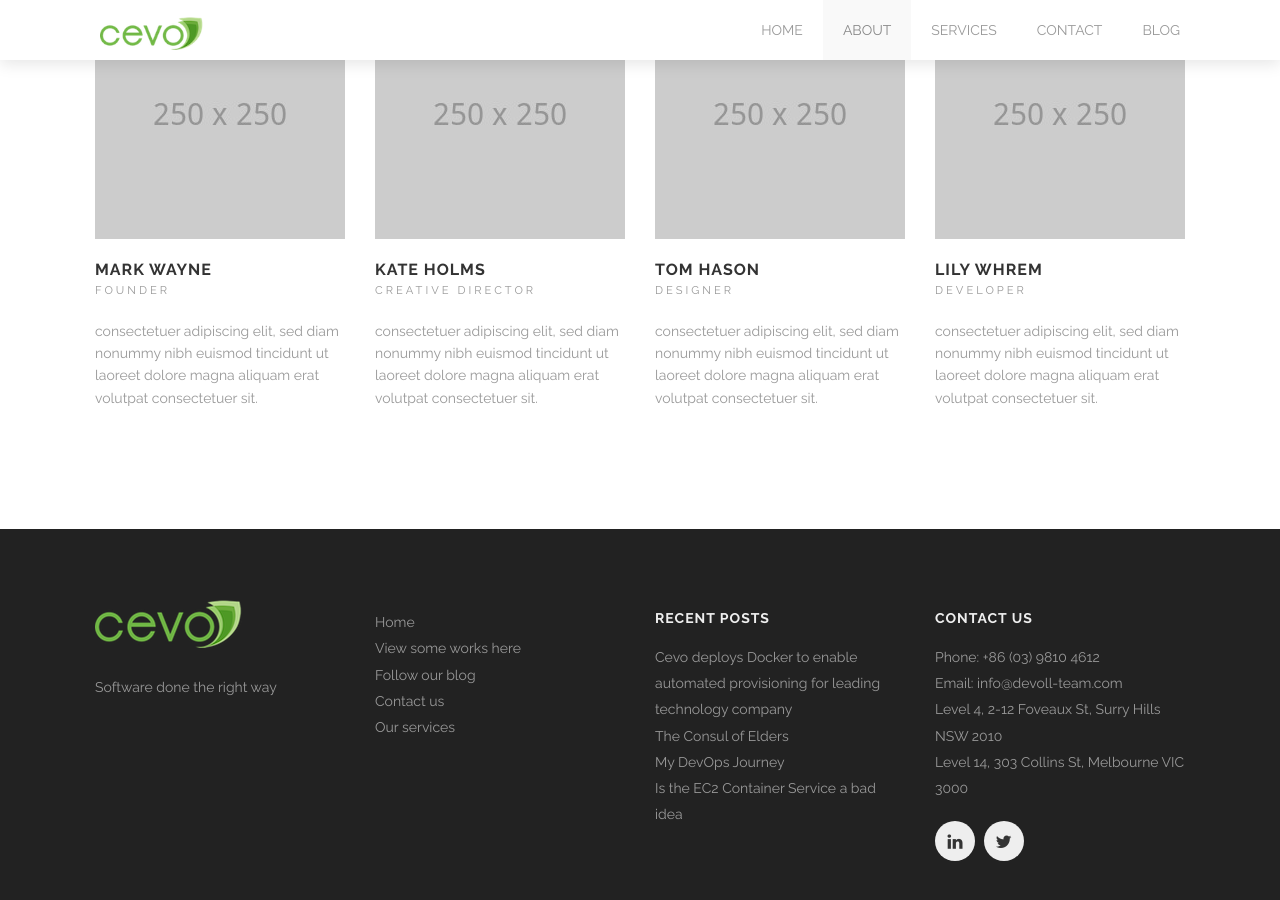
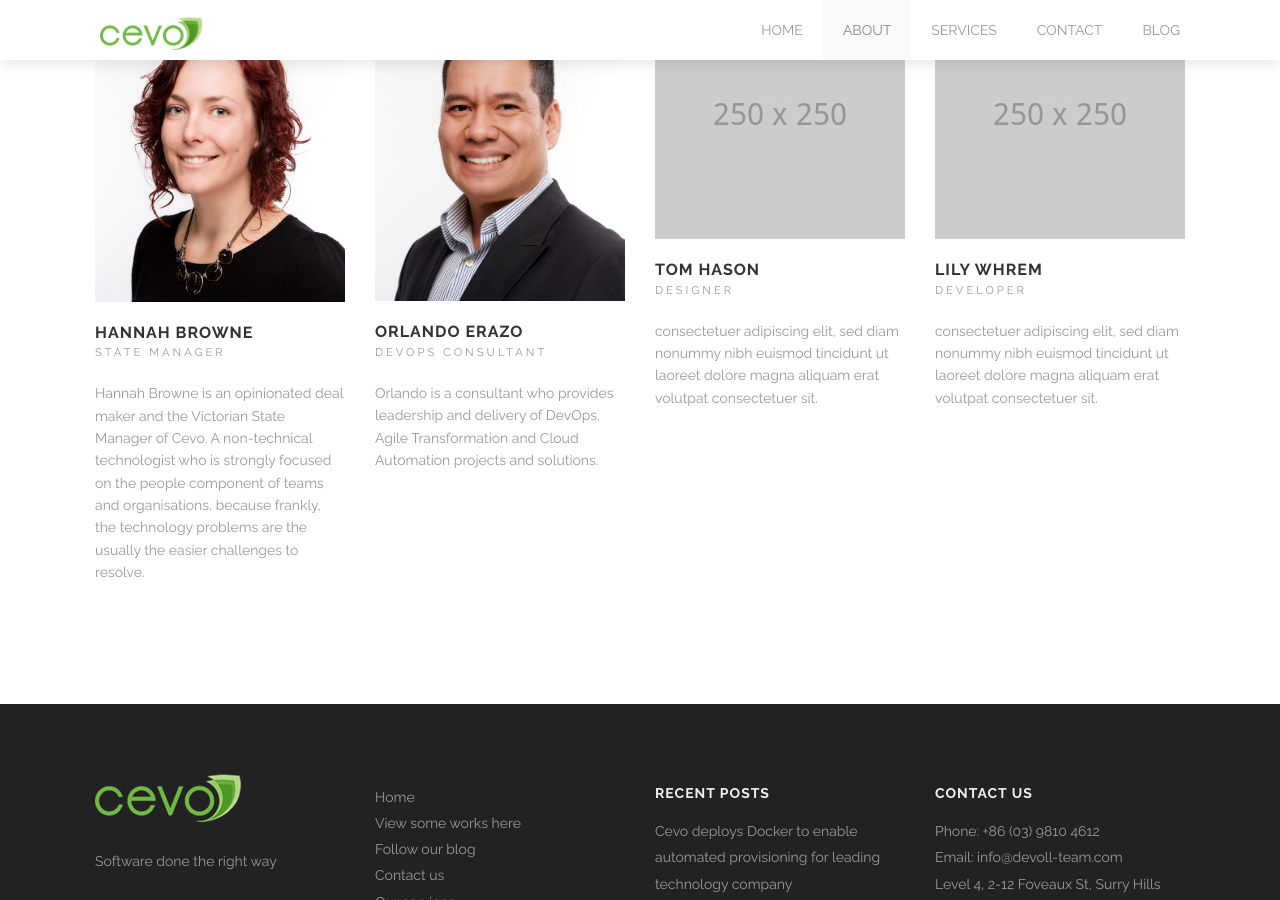
Before and after one commit to nonspecialist/cevoaustralia.github.io, a Jekyll site: the page built from about.html, in a window 1280 px wide and 900 px high, scrolled down 1117 px. Built offline with Jekyll 4.4.1, drawn with Linux system fonts in a browser that asks for light colours.

Commit message:
Add bio for Hannah and Orlando

```diff
--- a/about.html
+++ b/about.html
@@ -26,28 +26,23 @@ testimonials:
     avatar: images/@stock/author-avatar-3.png
 
 members:
-  - name: Mark Wayne
-    position: founder
+  - name: Hannah Browne
+    position: State Manager
     desc:
-      consectetuer adipiscing elit, sed diam nonummy nibh euismod tincidunt ut laoreet dolore magna aliquam erat volutpat consectetuer sit.
-    avatar: images/@stock/member-1.jpg
+      Hannah Browne is an opinionated deal maker and the Victorian State Manager of Cevo. A non-technical technologist who is strongly focused on the people component of teams and organisations, because frankly, the technology problems are the usually the easier challenges to resolve.
+    avatar: images/@stock/Hanna_Browne.jpg
     socials:
-      - icon_class: fa fa-twitter
-        url: http://twitter.com
-      - icon_class: fa fa-facebook
-        url: http://facebook.com
-  - name: Kate Holms
-    position: Creative Director
+      - icon_class: fa fa-linkedin
+        url: https://au.linkedin.com/in/hannahbrowne
+
+  - name: Orlando Erazo
+    position: DevOps Consultant
     desc:
-      consectetuer adipiscing elit, sed diam nonummy nibh euismod tincidunt ut laoreet dolore magna aliquam erat volutpat consectetuer sit.
-    avatar: images/@stock/member-2.jpg
+      Orlando is a consultant who provides leadership and delivery of DevOps, Agile Transformation and Cloud Automation projects and solutions.
+    avatar: images/@stock/orlando_erazo.jpg
     socials:
-      - icon_class: fa fa-twitter
-        url: http://twitter.com
-      - icon_class: fa fa-facebook
-        url: http://facebook.com
-      - icon_class: fa fa-dribbble
-        url: http://dribbble.com
+      - icon_class: fa fa-linkedin
+        url: https://au.linkedin.com/in/orlando-erazo-68a11026
   - name: Tom Hason
     position: Designer
     desc:
```
